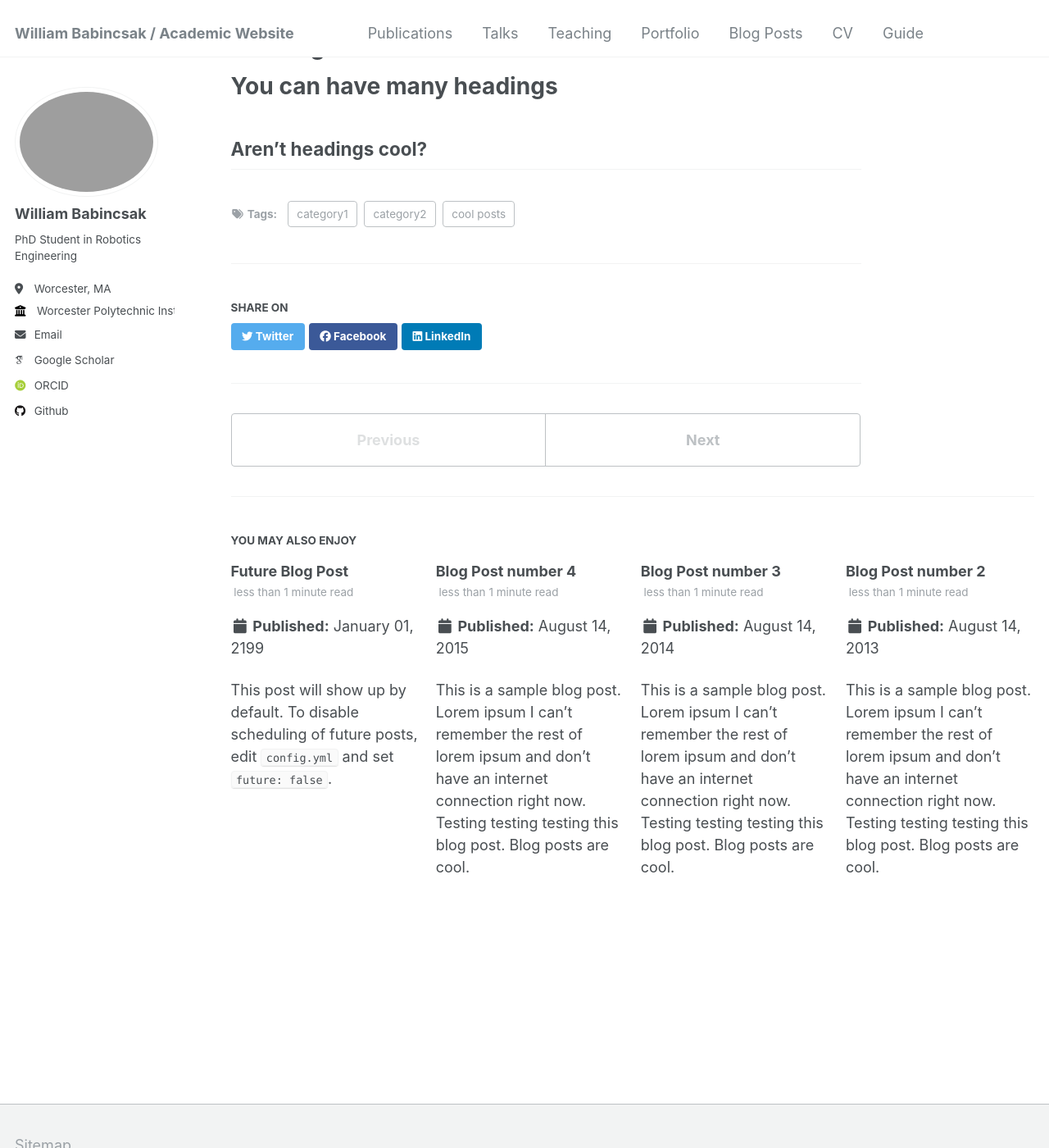
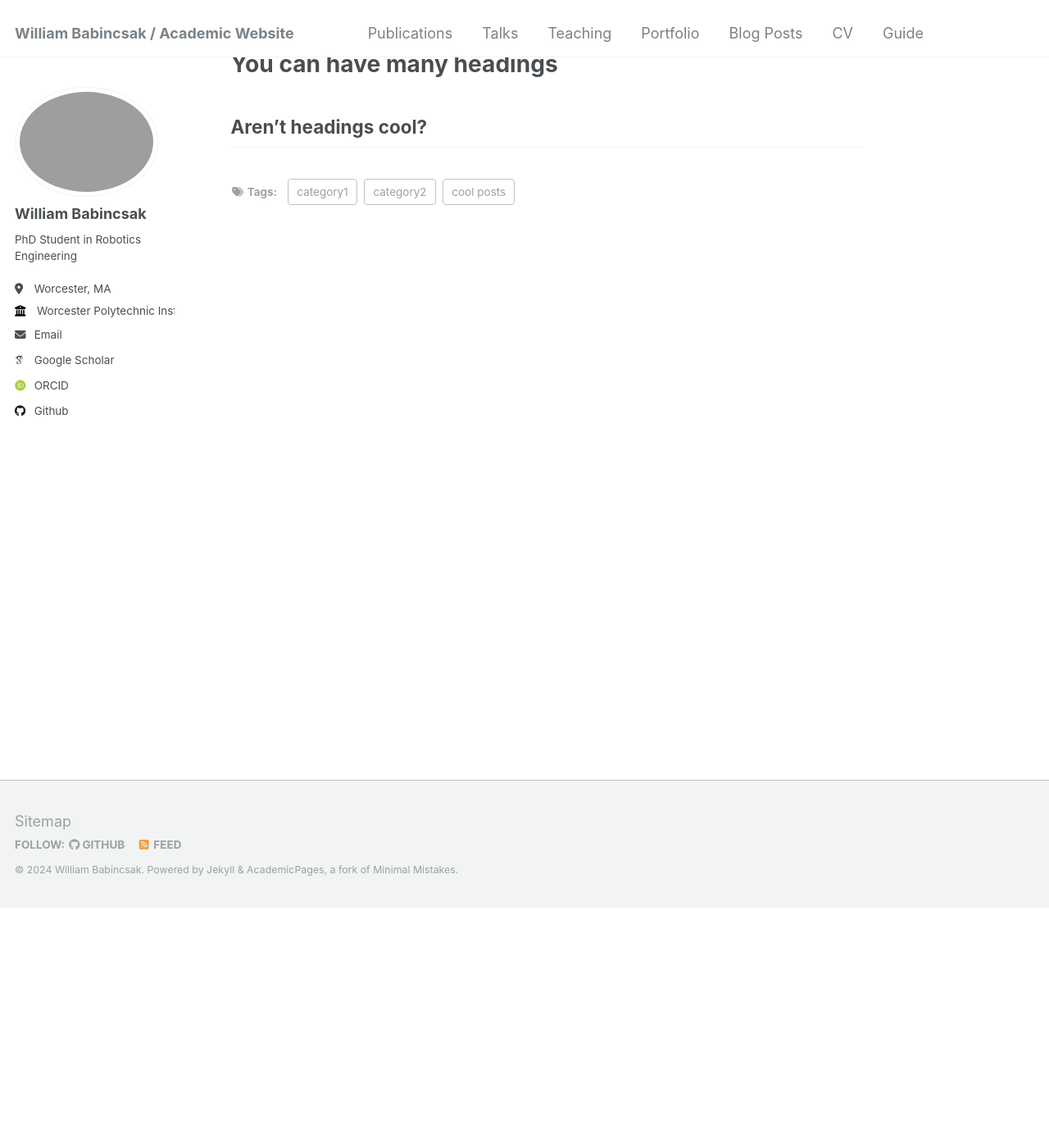
Before and after one commit to TheWillBa/thewillba.github.io, a Jekyll site: the page built from examples/example-blog.md, in a window 1280 px wide and 1400 px high, scrolled down 293 px. Shown: the whole window at 82% size. Built offline with Jekyll 4.4.1, drawn with Linux system fonts in a browser that asks for light colours; some web fonts are replaced; some of the changed text lies outside the part shown.

```diff
--- a/_posts/2013-08-14-blog-post-2.md
+++ /dev/null
@@ -1,20 +0,0 @@
----
-title: 'Blog Post number 2'
-date: 2013-08-14
-permalink: /posts/2013/08/blog-post-2/
-tags:
-  - cool posts
-  - category1
-  - category2
----
-
-This is a sample blog post. Lorem ipsum I can't remember the rest of lorem ipsum and don't have an internet connection right now. Testing testing testing this blog post. Blog posts are cool.
-
-Headings are cool
-======
-
-You can have many headings
-======
-
-Aren't headings cool?
-------
--- a/_posts/2014-08-14-blog-post-3.md
+++ /dev/null
@@ -1,20 +0,0 @@
----
-title: 'Blog Post number 3'
-date: 2014-08-14
-permalink: /posts/2014/08/blog-post-3/
-tags:
-  - cool posts
-  - category1
-  - category2
----
-
-This is a sample blog post. Lorem ipsum I can't remember the rest of lorem ipsum and don't have an internet connection right now. Testing testing testing this blog post. Blog posts are cool.
-
-Headings are cool
-======
-
-You can have many headings
-======
-
-Aren't headings cool?
-------
--- a/_posts/2199-01-01-future-post.md
+++ /dev/null
@@ -1,11 +0,0 @@
----
-title: 'Future Blog Post'
-date: 2199-01-01
-permalink: /posts/2012/08/blog-post-4/
-tags:
-  - cool posts
-  - category1
-  - category2
----
-
-This post will show up by default. To disable scheduling of future posts, edit `config.yml` and set `future: false`.
```
Also changed, not shown: _pages/markdown.md (+1 -1 lines), _portfolio/portfolio-1.md (deleted, +0 -7 lines), _portfolio/portfolio-2.html (deleted, +0 -7 lines), _posts/2015-08-14-blog-post-4.md (deleted, +0 -20 lines), _talks/2013-03-01-tutorial-1.md (deleted, +0 -13 lines), _talks/2014-02-01-talk-2.md (deleted, +0 -13 lines), _talks/2014-03-01-talk-3.md (deleted, +0 -11 lines), _teaching/2015-spring-teaching-2.md (deleted, +0 -20 lines), examples/example-portfolio.md (added, +7 -0 lines), examples/example-blog.md (renamed from _posts/2012-08-14-blog-post-1.md), examples/example-teaching.md (renamed from _teaching/2014-spring-teaching-1.md), examples/exmaple-talk.md (renamed from _talks/2012-03-01-talk-1.md).
